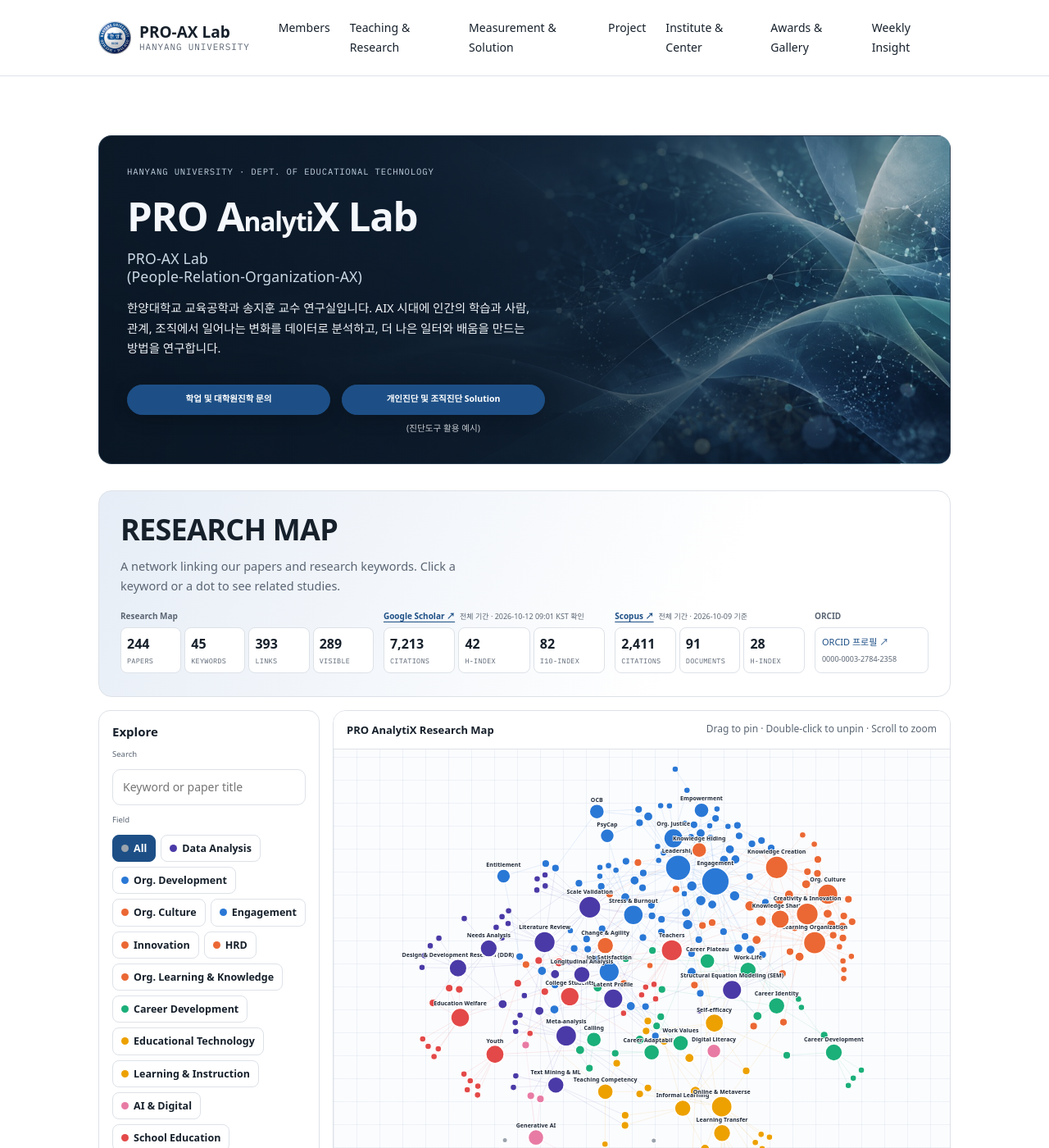
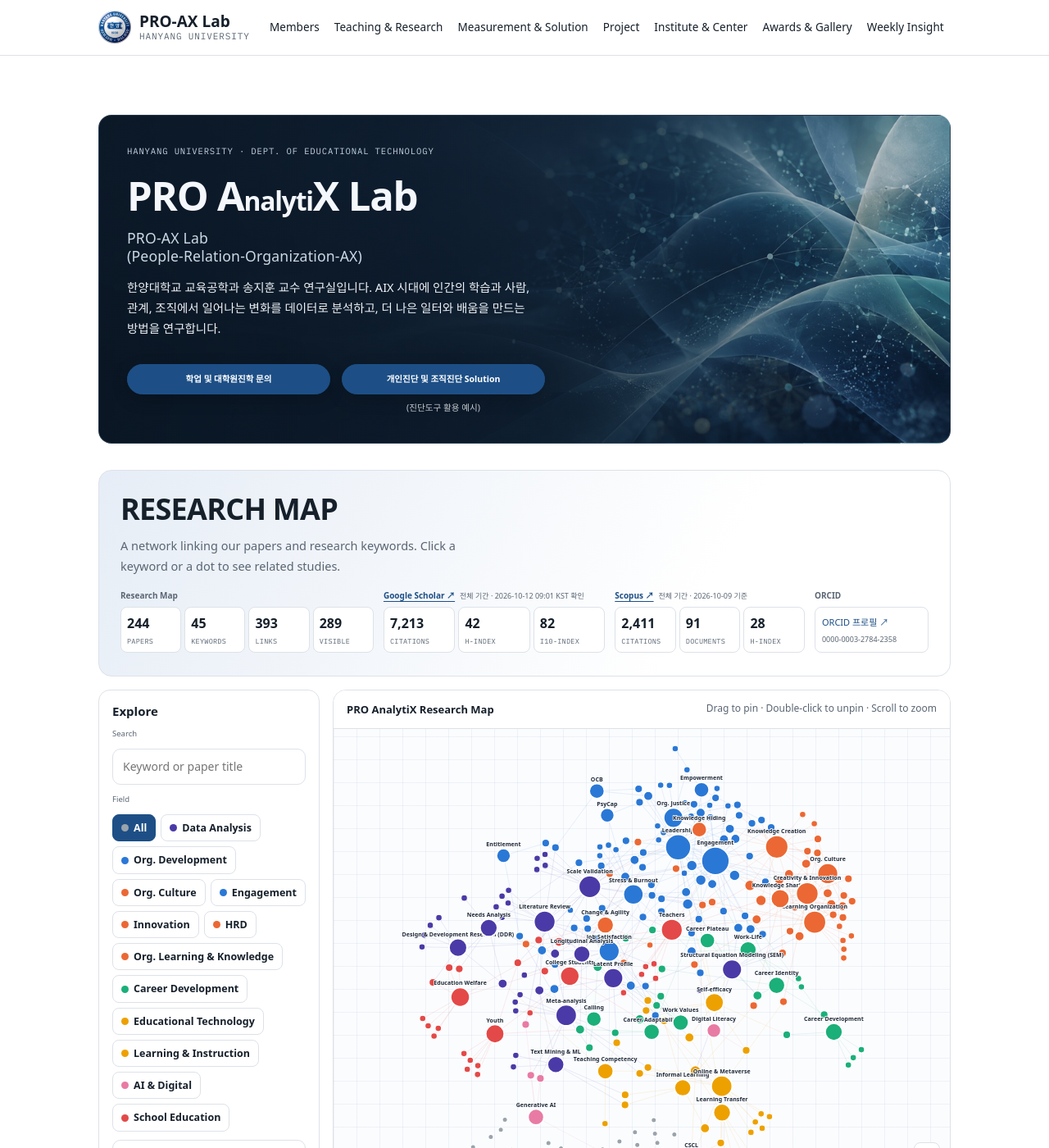
Before and after one commit to drsprolab/drsprolab.github.io, a Jekyll site: the page built from index.html, in a window 1280 px wide and 1400 px high. Shown: the whole window at 82% size. Built offline with Jekyll 4.4.1, drawn with Linux system fonts in a browser that asks for light colours; some web fonts are replaced.

Commit message:
상단 메뉴 한 줄 유지(로고 추가 후 줄바꿈 방지)
Co-Authored-By: Claude Opus 5.5 <noreply@anthropic.com>

```diff
--- a/assets/css/style.css
+++ b/assets/css/style.css
@@ -976,3 +976,9 @@ tfoot td { font-weight: 600; border-bottom: 0; }
   .hero-intro h1 { font-size: clamp(27px, 6.8vw, 37px); }
   .hero-intro p { font-size: 13.6px; }
 }
+
+/* 상단 메뉴: 한양대 로고가 들어간 뒤에도 한 줄로 */
+@media (min-width: 1101px) {
+  .header-row { column-gap: 16px; }
+  .nav-item > a { white-space: nowrap; padding-inline: 8px; font-size: 13.5px; }
+}
```
